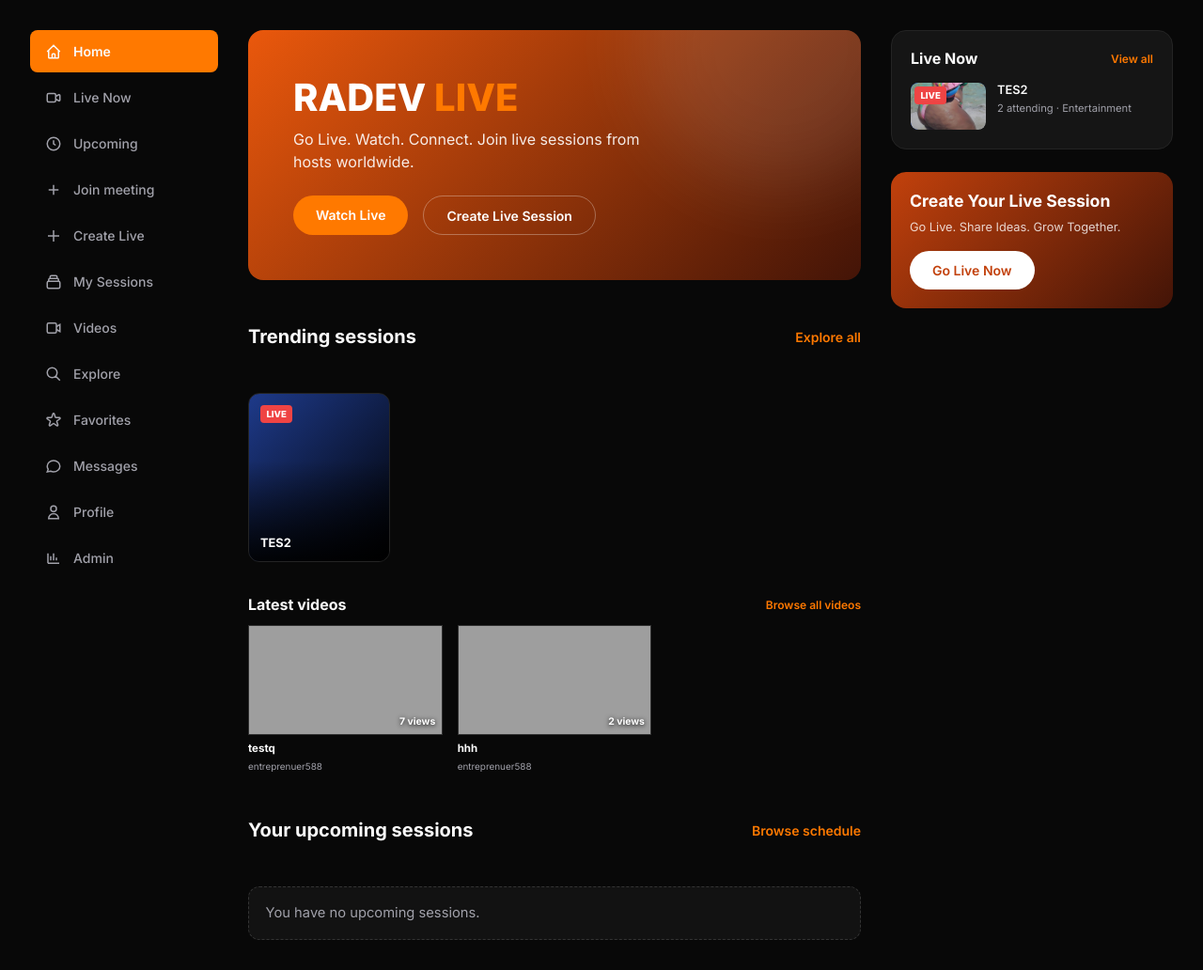
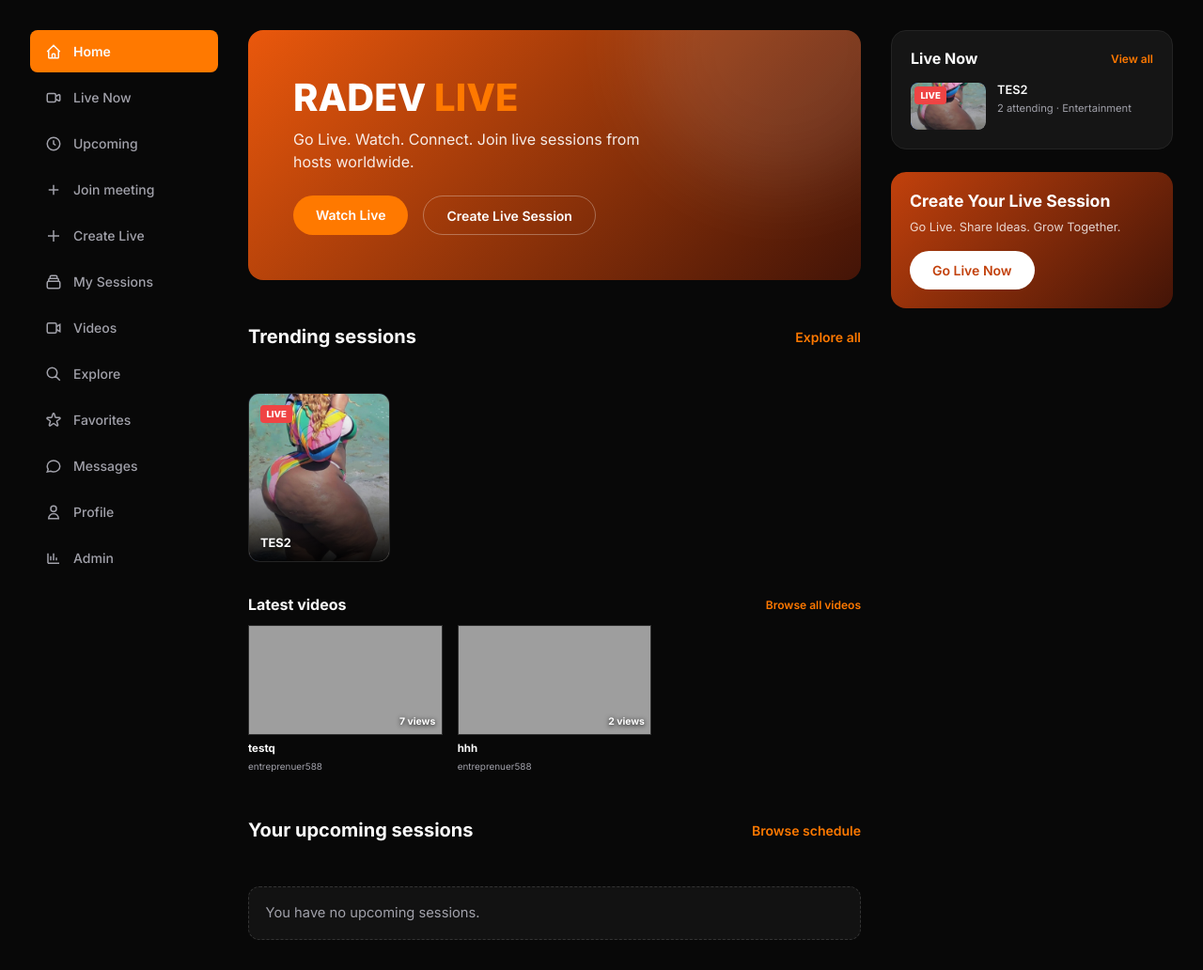
Before and after one commit to radical-vicky/live-chat, a Django app: page /dashboard/ in a window 1280 px wide. Shown: the part 70-1102 px from the top of the page at 94% size. Run offline with Django 5.2, Linux system fonts and the light colour scheme; a user stored in the database is signed in; data comes from the database, SQL or seed files in the repository; both versions use the stored data as it was after the commit; grey boxes are pictures that could not be loaded.

Commit message:
initial commit

```diff
--- a/templates/core/dashboard.html
+++ b/templates/core/dashboard.html
@@ -106,13 +106,23 @@
     color: #000;
 }
 
-/* Dark overlay for card text */
+/* Dark overlay for card text readability */
 .session-card::before {
     content: '';
     position: absolute;
     inset: 0;
-    background: linear-gradient(to top, rgba(0,0,0,0.9) 0%, rgba(0,0,0,0) 60%);
+    background: linear-gradient(to top, rgba(0,0,0,0.95) 0%, rgba(0,0,0,0.2) 50%, rgba(0,0,0,0) 100%);
     z-index: 1;
+}
+
+/* Perfect card image fit */
+.session-card-img {
+    position: absolute;
+    inset: 0;
+    z-index: 0;
+    width: 100%;
+    height: 100%;
+    object-fit: cover; /* Changed to cover so it fills the card beautifully */
 }
 
 .session-title {
@@ -122,9 +132,10 @@
     font-weight: 700;
     color: white;
     line-height: 1.2;
+    text-shadow: 0 1px 3px rgba(0,0,0,0.8); /* Added text shadow for extra readability */
 }
 
-/* Card background colors */
+/* Card background colors (Fallbacks) */
 .bg-blue { background: linear-gradient(135deg, #1E3A8A 0%, #000 100%); }
 .bg-teal { background: linear-gradient(135deg, #0F766E 0%, #000 100%); }
 .bg-red { background: linear-gradient(135deg, #991B1B 0%, #000 100%); }
@@ -154,8 +165,26 @@
     overflow: hidden;
     background: linear-gradient(135deg, #1D4ED8 0%, #000 100%);
 }
-.live-now-thumbnail { position:absolute; inset:0; z-index:0; width:100%; height:100%; border-radius:inherit; object-fit:cover; }
-.live-thumb::after,.mobile-live-thumb::after { position:absolute; z-index:1; inset:0; border-radius:inherit; background:linear-gradient(180deg,rgba(0,0,0,.08),rgba(0,0,0,.35)); content:""; pointer-events:none; }
+
+/* Perfect thumbnail fit */
+.live-now-thumbnail {
+    position: absolute;
+    inset: 0;
+    z-index: 0;
+    width: 100%;
+    height: 100%;
+    border-radius: inherit;
+    object-fit: cover; /* Changed to cover so it fills the space perfectly */
+}
+.live-thumb::after, .mobile-live-thumb::after {
+    position: absolute;
+    z-index: 1;
+    inset: 0;
+    border-radius: inherit;
+    background: linear-gradient(180deg, rgba(0,0,0,.08), rgba(0,0,0,.45));
+    content: "";
+    pointer-events: none;
+}
 .live-thumb .session-badge { top: 0.25rem; left: 0.25rem; }
 .live-info h4 { font-size: 0.8rem; font-weight: 600; margin-bottom: 0.2rem; }
 .live-info p { font-size: 0.7rem; color: var(--text-muted); }
@@ -167,7 +196,9 @@
 .mobile-live-now { display:none; }
 .mobile-hero-title{display:none}
 .session-grid>.text-muted,.mobile-live-grid>.text-muted{grid-column:1/-1;margin:0;padding:1rem 1.1rem;border:1px dashed #343434;border-radius:12px;background:#121212;color:var(--text-muted);font-size:.9rem;line-height:1.55}
+
 @media(max-width:1100px){.mobile-live-now{display:block}}
+
 @media(max-width:760px){
   .hero-banner{min-height:0;align-items:flex-start;padding:22px 18px;border-radius:14px;background:linear-gradient(135deg,#bd4e00 0%,#080808 95%)}
   .hero-banner::before{display:none}
@@ -225,6 +256,7 @@
 <div class="session-grid">
     {% for session in trending %}
     <a href="{% url 'session_detail' session.room_name %}" class="session-card bg-blue">
+        {% if session.thumbnail %}<img class="session-card-img" src="{{ session.thumbnail.url }}" alt="" loading="lazy">{% endif %}
         <span class="session-badge {% if session.status == 'scheduled' %}free{% endif %}">{{ session.get_status_display|upper }}</span>
         <span class="session-title">{{ session.title }}</span>
     </a>
@@ -238,6 +270,7 @@
 <div class="session-grid">
     {% for session in my_scheduled %}
     <a href="{% url 'session_detail' session.room_name %}" class="session-card bg-indigo">
+        {% if session.thumbnail %}<img class="session-card-img" src="{{ session.thumbnail.url }}" alt="" loading="lazy">{% endif %}
         <span class="session-badge free">UPCOMING</span>
         <span class="session-title">{{ session.title }}</span>
     </a>
```
Also changed, not shown: db.sqlite3.
